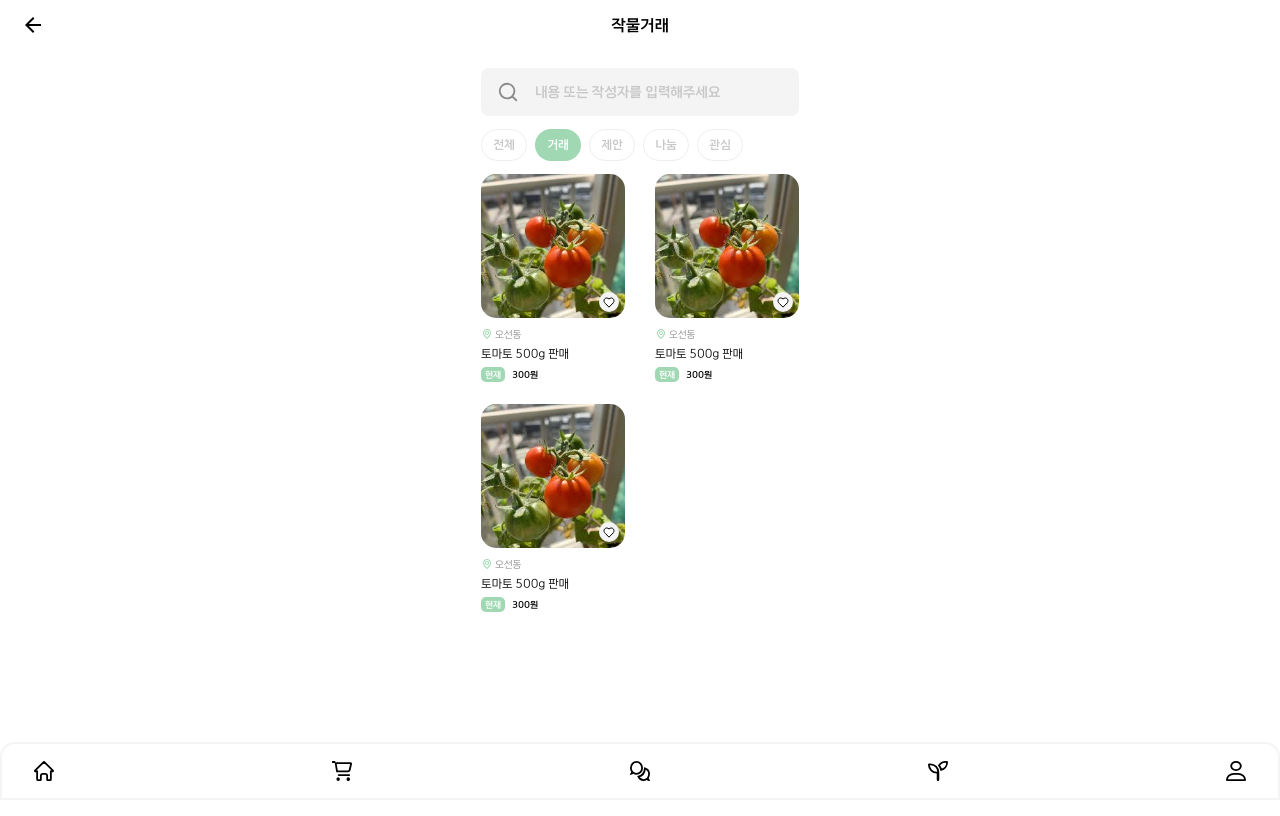
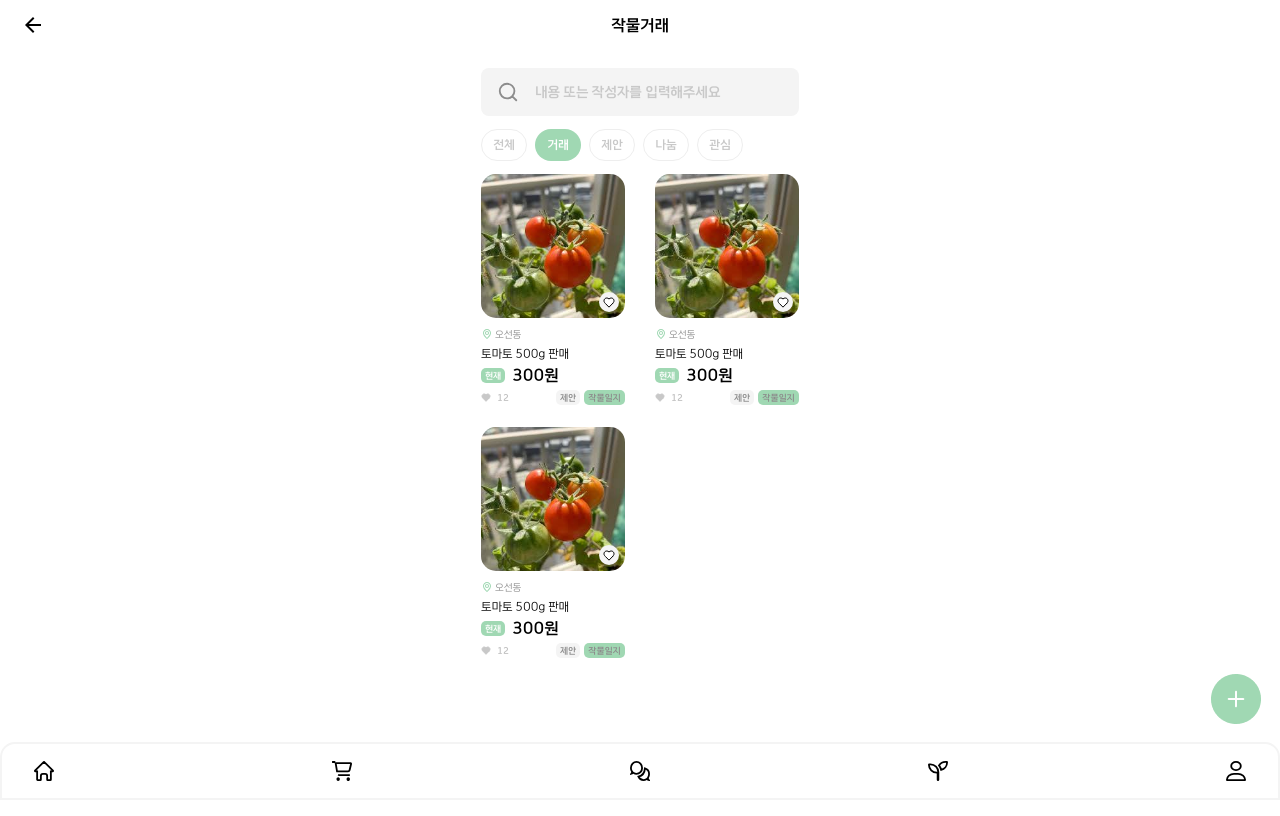
Before and after one commit to makeUgreat/Fullerting, a React (Vite) app in the folder frontend/: page /trade in a window 1280 px wide. Built offline with nearby package versions, Linux system fonts and the light colour scheme.

Commit message:
[feat] : 작물 거래 메인페이지 완성

```diff
--- a/frontend/src/components/Trade/post.tsx
+++ b/frontend/src/components/Trade/post.tsx
@@ -2,18 +2,23 @@
 import Tomato from "/src/assets/images/토마토.png";
 import Location from "/src/assets/svg/location.svg";
 import Like from "/src/assets/svg/notlike.svg";
-import LikeCircle from "/src/assets/images/좋아요동그라미.png";
+import GrayHeart from "/src/assets/svg/grayheart.svg";
 import RedLike from "/src/assets/svg/like.svg";
 import { useState } from "react";
+import Write from "/src/assets/images/글쓰기.png";
+import { useNavigate } from "react-router-dom";
 
 interface ClickLike {
   onClick: () => void;
 }
-interface LocationText {
-  text: string;
+interface StateGap {
+  gap?: number;
+  fontSize?: number;
+  color?: string;
+  justifyContent?: string;
 }
 interface Icon {
-  width: number;
+  width?: number;
   height: number;
   backgroundColor: string;
   color: string;
@@ -83,14 +88,7 @@
   font-style: normal;
   font-weight: 400;
 `;
-const CostBox = styled.div`
-  gap: 0.44rem;
-  width: auto;
-  margin-top: 0.37rem;
-  font-size: 1rem;
-  font-style: normal;
-  font-weight: bold;
-`;
+
 const StateIcon = styled.div<Icon & { children?: React.ReactNode }>`
   width: ${(props) => `${props.width}rem`};
   height: ${(props) => `${props.height}rem`};
@@ -102,20 +100,54 @@
   align-items: center;
   font-size: 0.5625rem; /* 텍스트 크기 */
 `;
-const State = styled.div`
+const State = styled.div<StateGap>`
+  width: 100%;
+  height: auto;
+  gap: ${(props) => `${props.gap}rem`};
+  font-size: ${(props) => `${props.fontSize}rem`};
+  font-style: normal;
+  font-weight: bold;
+  display: flex;
+  flex-direction: row;
+  align-items: center;
+  margin-top: 0.44rem;
+  justify-content: ${(props) => `${props.justifyContent}`};
+  color: ${(props) => `${props.color}`};
+`;
+
+const ExplainBox = styled.div`
   width: auto;
   height: auto;
-  gap: 0.44rem;
-  font-size: 0.5625rem;
-  font-style: normal;
-  font-weight: bold;
-  text-align: center;
+  justify-content: flex-end;
+  align-items: center;
   display: flex;
+  flex-direction: row;
+  gap: 0.25rem;
+`;
+const HeartBox = styled.div`
+  width: auto;
+  height: auto;
+  justify-content: space-between;
+  display: flex;
+  flex-direction: row;
+  left: 0;
+  gap: 0.19rem;
   align-items: center;
-  margin-top: 0.44rem;
 `;
+const WriteBox = styled.img`
+  position: fixed;
+  right: 1.19rem;
+  bottom: 4.75rem;
+`;
+const stateArray = ["제안", "작물일지"];
+
 const Post = (props: Icon) => {
   const [like, setLike] = useState([false, false, false]);
+  const [word, setword] = useState<number>(12);
+  const navigate = useNavigate();
+  const handelWriteClick = () => {
+    navigate("/trade/post");
+  };
   const handleLike = (index: number) => {
     setLike(like.map((like, i) => (i === index ? !like : like)));
   };
@@ -134,7 +166,7 @@
             오선동
           </Town>
           <Title>토마토 500g 판매</Title>
-          <State>
+          <State gap={0.44} fontSize={1}>
             <StateIcon
               width={1.5}
               height={0.9375}
@@ -145,8 +177,37 @@
             </StateIcon>
             300원
           </State>
+
+          <State
+            // gap={3.75}
+            fontSize={0.5625}
+            color="#BEBEBE"
+            justifyContent="space-between"
+          >
+            <HeartBox>
+              <img
+                src={GrayHeart}
+                alt="gray"
+                style={{ marginRight: "0.19rem" }}
+              />
+              {word}
+            </HeartBox>
+            <ExplainBox>
+              {stateArray.map((text, index) => (
+                <StateIcon
+                  width={text === "작물일지" ? 2.5625 : 1.5}
+                  height={0.9375}
+                  backgroundColor={text === "작물일지" ? "#A0D8B3" : "#F4F4F4"}
+                  color="#8c8c8c"
+                >
+                  {text}
+                </StateIcon>
+              ))}
+            </ExplainBox>
+          </State>
         </PostBox>
       ))}
+      <WriteBox src={Write} onClick={handelWriteClick} />
     </ContentBox>
   );
 };
```
Also changed, not shown: frontend/src/assets/images/글쓰기.png (added), frontend/src/assets/svg/grayheart.svg (added).
